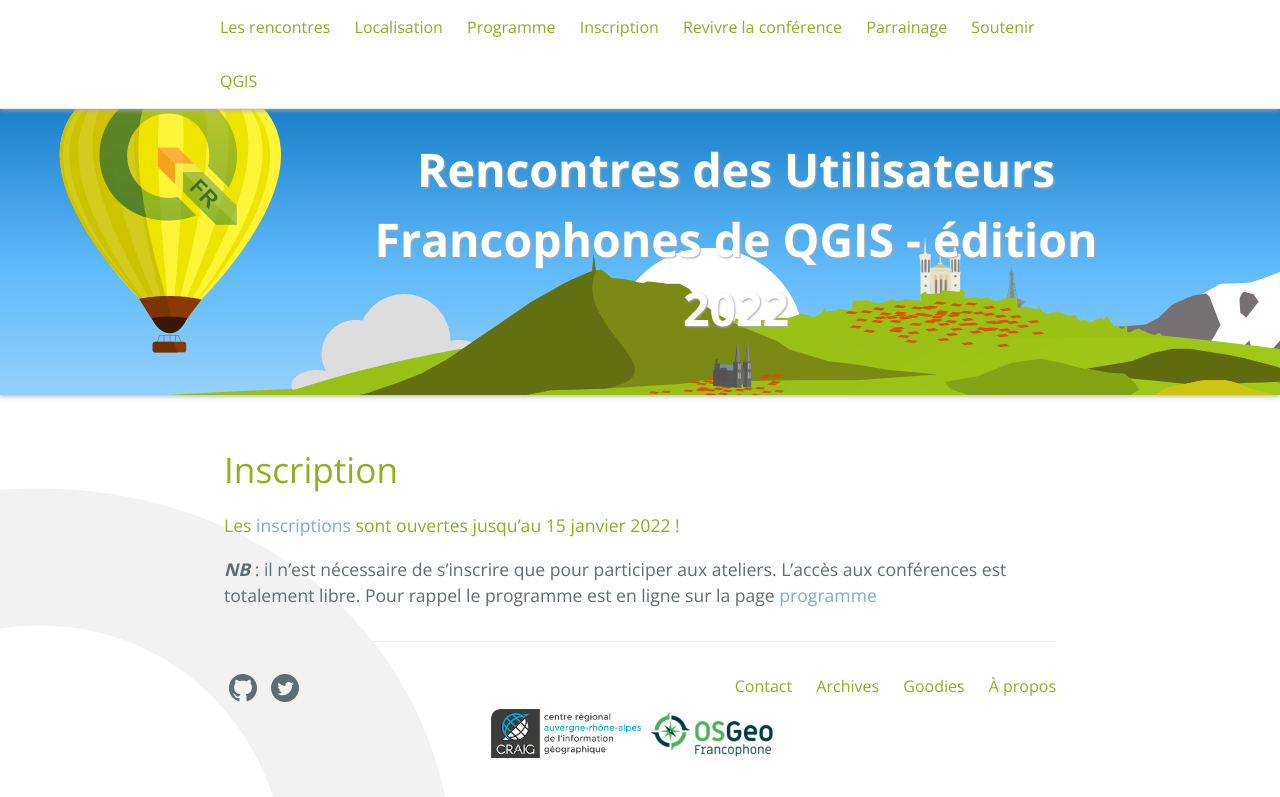
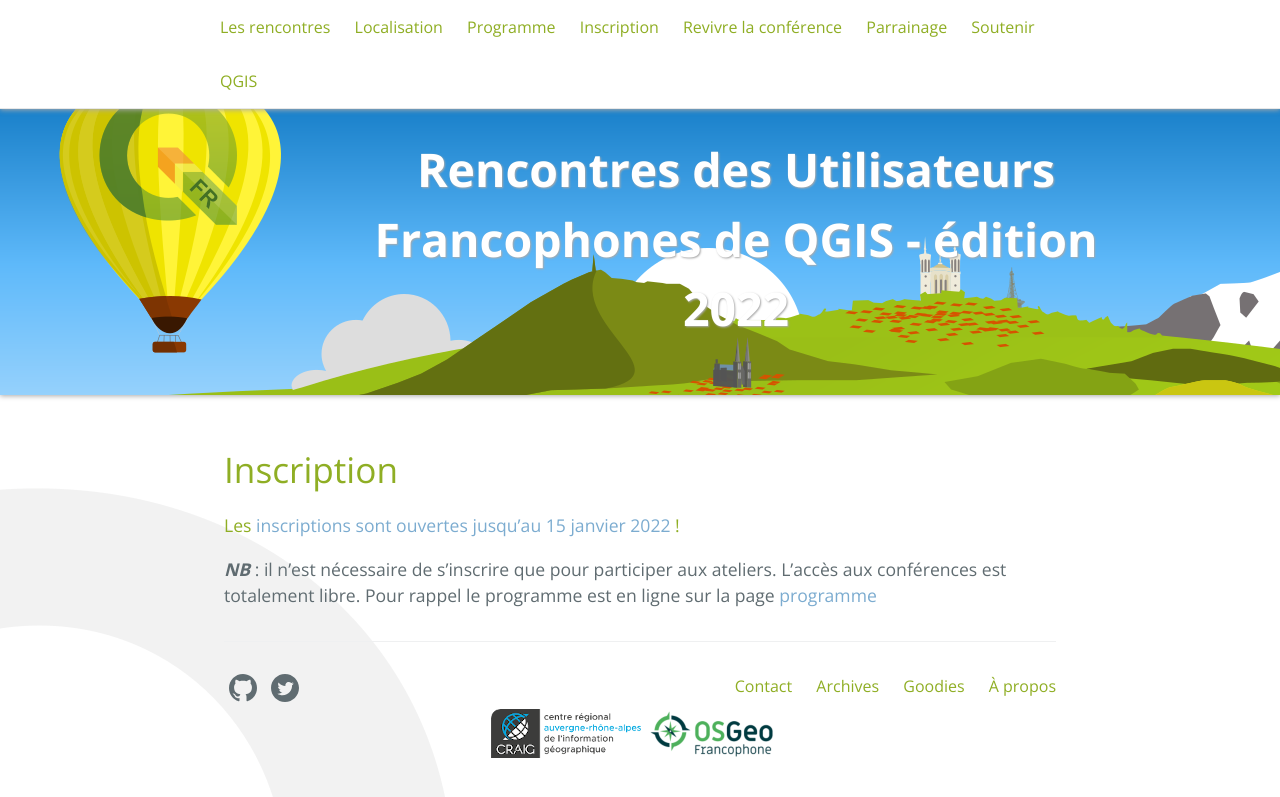
Before and after one commit to OSGeo-fr/QGIS-conf-fr-website, a Jekyll site: the page built from z25_inscription.md, in a window 1280 px wide. Shown: the top 797 px of the page. Built offline with Jekyll 4.4.1, drawn with Linux system fonts in a browser that asks for light colours; part of the change alters nothing that is shown.

```diff
--- a/z25_inscription.md
+++ b/z25_inscription.md
@@ -6,7 +6,7 @@ menu: header
 ---
 
 
-#### Les [inscriptions](/z25_inscription.html) sont ouvertes jusqu'au 15 janvier 2022 !
+#### Les [inscriptions sont ouvertes jusqu'au 15 janvier 2022](https://www.helloasso.com/associations/osgeo-fr/evenements/ateliers-des-journees-qgis-2022) !
 
 **_NB_** : il n'est nécessaire de s'inscrire que pour participer aux ateliers. L'accès aux conférences est totalement libre.
 Pour rappel le programme est en ligne sur la page [programme](/z20_programme.html)
```
